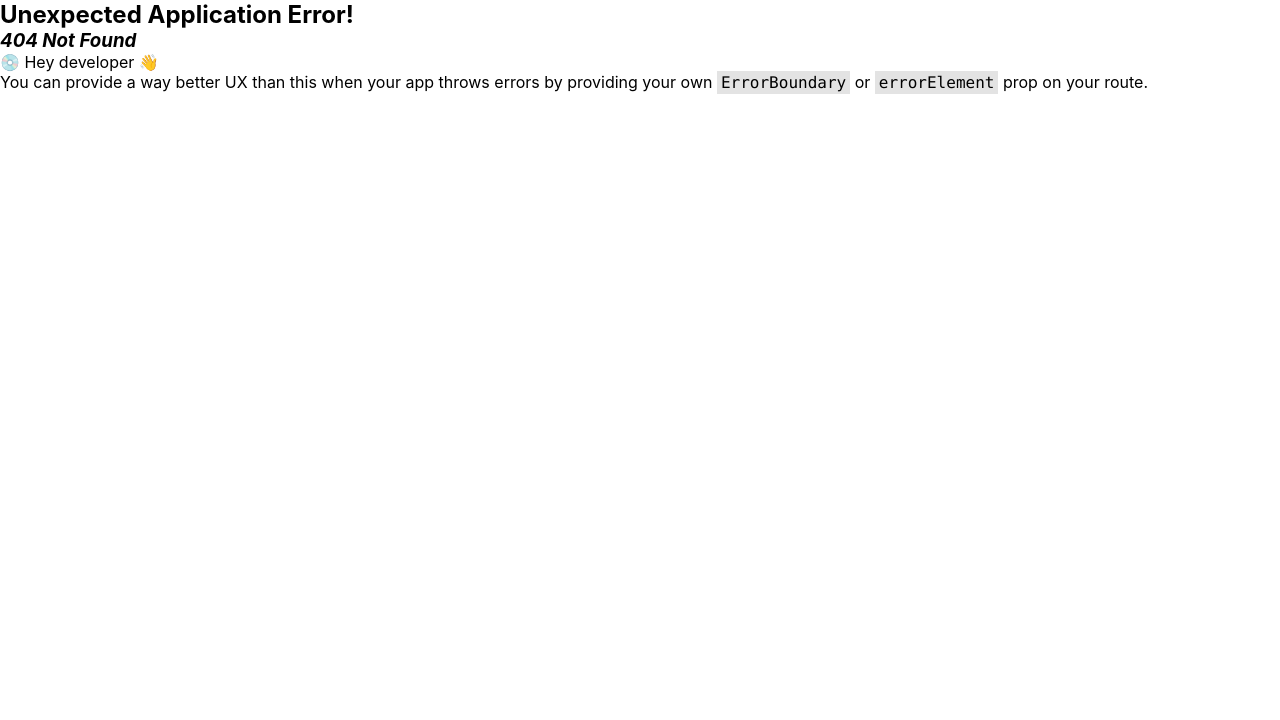
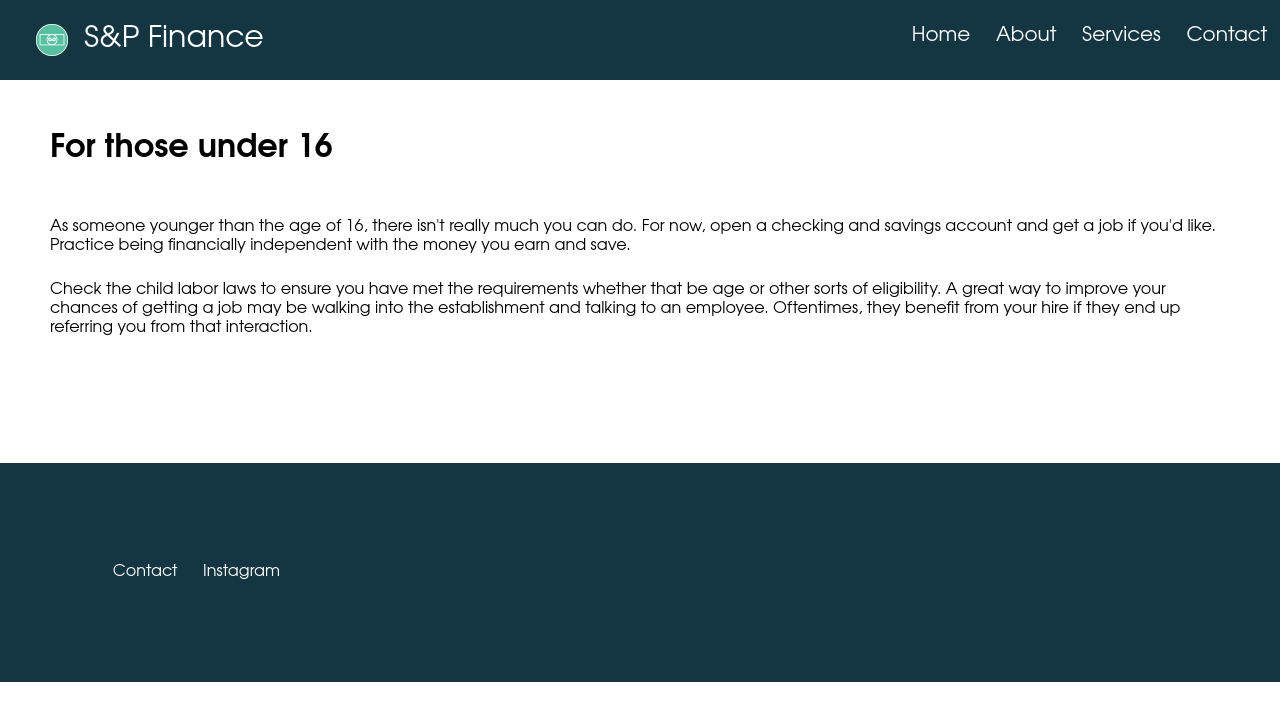
Before and after one commit to anyi-sunny/FinanceProject, a React (Create React App) app in the folder finance-project/: page /16u in a window 1280 px wide. Before the commit this address had no page. Shown: the top 720 px of the page. Built offline with nearby package versions, Linux system fonts and the light colour scheme.

Commit message:
changing fonts and adding two subpages

```diff
--- a/finance-project/src/App.css
+++ b/finance-project/src/App.css
@@ -2,6 +2,7 @@
   margin: 0;
   padding: 0;
   box-sizing: border-box;
+  font-family: Avenir, Montserrat, Corbel, 'URW Gothic', source-sans-pro, sans-serif;
 }
 
 .App {
--- a/finance-project/src/Pages/Services.js
+++ b/finance-project/src/Pages/Services.js
@@ -1,12 +1,21 @@
 import React from 'react'
 import NavBar from '../Components/NavBar'
 import Footer from '../Components/Footer'
+import { Link } from "react-router-dom";
 
 function Services(){
     return(
         <div>
             <NavBar/>
-            <div> Services </div>
+            <div className='ageShell'>
+                <h1>
+                    Explore
+                </h1>
+            </div>
+            <div>
+                <Link className='links' to='/16u'> For Sixteen and Younger </Link>
+                <Link className='links' to='/16-18'>For Sixteen to Eighteen</Link>
+            </div>
             <Footer/>
         </div>
     )
--- /dev/null
+++ b/finance-project/src/Pages/Subpages/16-18.js
@@ -0,0 +1,27 @@
+import React from 'react';
+import NavBar from '../../Components/NavBar';
+import Footer from '../../Components/Footer';
+import '../../Style/AgePage.css';
+
+function SixteenEighteen () {
+
+    return (
+        <div>
+            <NavBar/>
+            <div className='ageShell'>
+                <h1>For ages 16-18</h1>
+                <div>
+                    <p>
+                        As someone younger than the age of 16, there isn't really much you can do. For now, open a checking and savings account and get a job if you'd like. Practice being financially independent with the money you earn and save.
+                    </p>
+                    <p>
+                        Check the child labor laws to ensure you have met the requirements whether that be age or other sorts of eligibility. A great way to improve your chances of getting a job may be walking into the establishment and talking to an employee. Oftentimes, they benefit from your hire if they end up referring you from that interaction.
+                    </p>
+                </div>
+            </div>
+            <Footer/>
+        </div>
+    )
+}
+
+export default SixteenEighteen;
--- /dev/null
+++ b/finance-project/src/Pages/Subpages/16u.js
@@ -0,0 +1,27 @@
+import React from 'react';
+import NavBar from '../../Components/NavBar';
+import Footer from '../../Components/Footer';
+import '../../Style/AgePage.css';
+
+function Sixteen () {
+
+    return (
+        <div>
+            <NavBar/>
+            <div className='ageShell'>
+                <h1>For those under 16</h1>
+                <div>
+                    <p>
+                        As someone younger than the age of 16, there isn't really much you can do. For now, open a checking and savings account and get a job if you'd like. Practice being financially independent with the money you earn and save.
+                    </p>
+                    <p>
+                        Check the child labor laws to ensure you have met the requirements whether that be age or other sorts of eligibility. A great way to improve your chances of getting a job may be walking into the establishment and talking to an employee. Oftentimes, they benefit from your hire if they end up referring you from that interaction.
+                    </p>
+                </div>
+            </div>
+            <Footer/>
+        </div>
+    )
+}
+
+export default Sixteen;
--- /dev/null
+++ b/finance-project/src/Style/AgePage.css
@@ -0,0 +1,15 @@
+.ageShell {
+    padding: 50px;
+}
+
+h1 {
+    padding-bottom: 50px;
+}
+
+p {
+    padding-bottom: 25px;
+}
+
+.links {
+    padding-left: 50px;
+}
```
Also changed, not shown: finance-project/src/index.js (+11 -0 lines).
